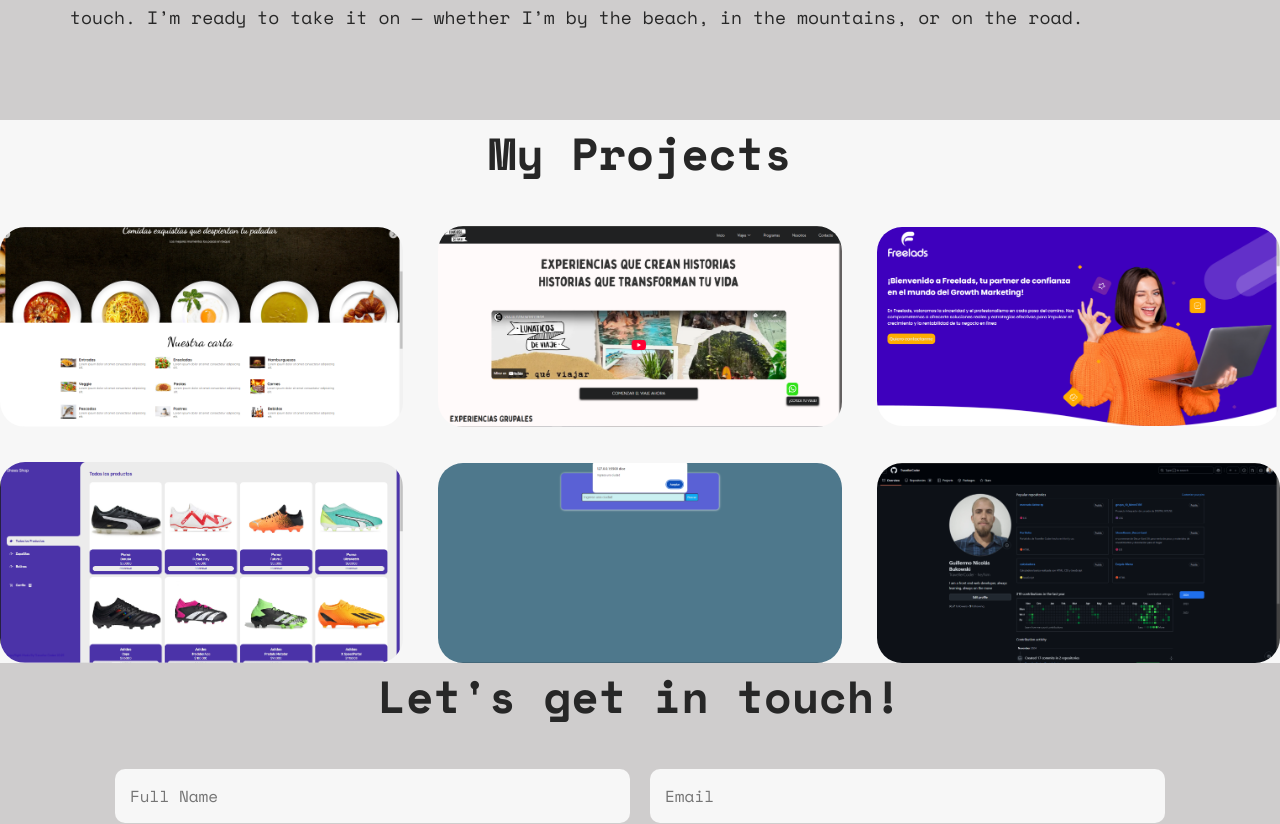
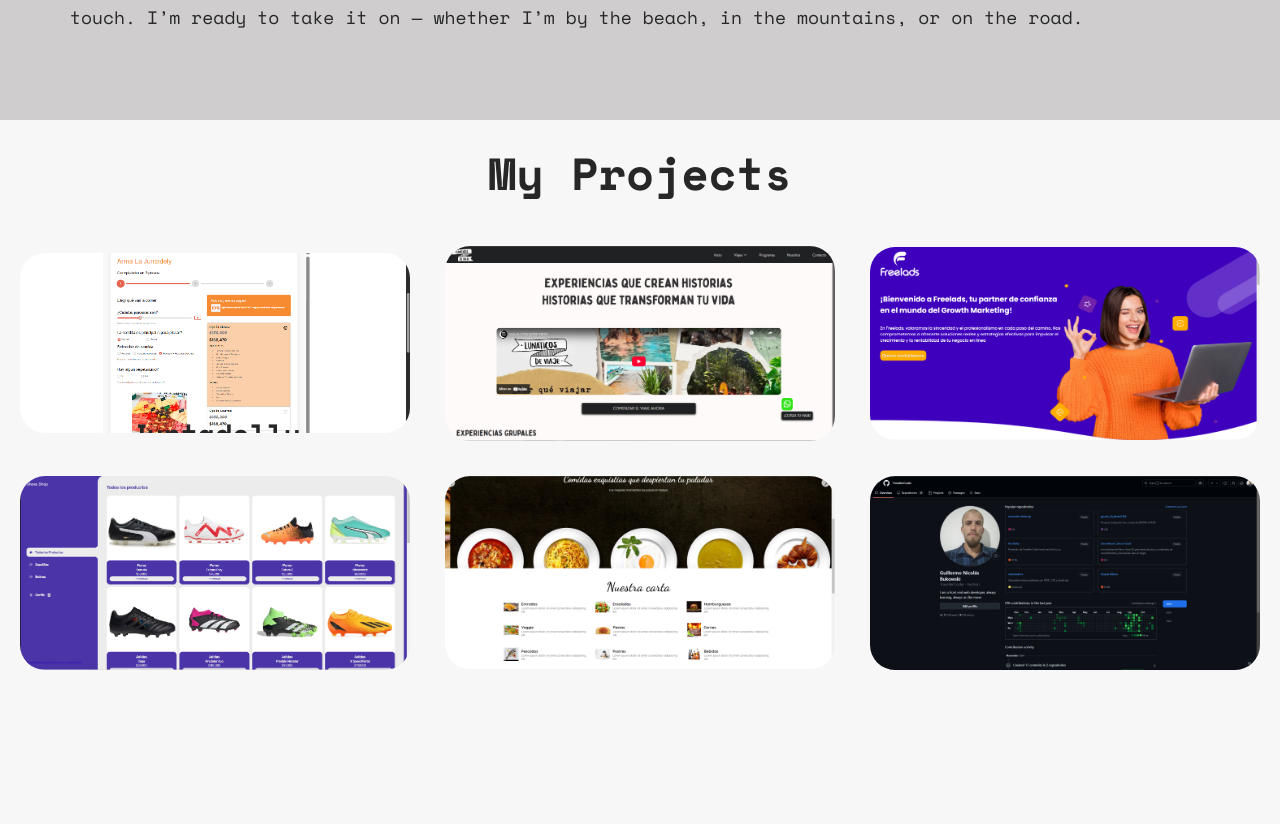
Before and after one commit to TravellerCoder/port-traveller-react, a React (Vite) app: page / in a window 1280 px wide. Shown: the part 1480-2304 px from the top of the page. Built offline with nearby package versions, Linux system fonts and the light colour scheme; a web font is replaced by a local one.

Commit message:
cambio de orden de projectos y adesion de uno

```diff
--- a/src/assets/components/hero/Hero.css
+++ b/src/assets/components/hero/Hero.css
@@ -4,7 +4,7 @@
     align-items: center;
     background: var(--bg-color);
     min-height: 100vh;
-    gap: 20rem;
+    gap: 25rem;
     padding: 2rem;
 }
 
@@ -13,7 +13,6 @@
     font-weight: 700;
     line-height: 1.3;
 }
-
 
 .home-content p {
     font-size: 1.8rem;
--- a/src/assets/components/hero/Hero.jsx
+++ b/src/assets/components/hero/Hero.jsx
@@ -12,7 +12,7 @@ const Hero = () => {
     };
 
   return (
-    <div className='home'>
+    <div className='home' id='home'>
     <div className="home-content">
         <h3 data-section="home"  data-value="home-subtitle">Bienvenido</h3>
         <h1>Traveller Coder</h1>
--- a/src/assets/components/projects/Projects.css
+++ b/src/assets/components/projects/Projects.css
@@ -1,7 +1,14 @@
+.proyectos {
+    padding: 0 2rem;
+    margin-bottom: 10px;
+    height: 100dvh;
+}
+
 .proyectos-title {
     font-size: 4.5rem;
     font-weight: 700;
     margin-bottom: 4rem;
+    padding-top: 20px;
     text-align: center;
 }
 
--- a/src/assets/components/projects/Projects.jsx
+++ b/src/assets/components/projects/Projects.jsx
@@ -7,11 +7,11 @@ const Projects = () => {
 
       <div className="proyectos-container" id="projects-unity">
         <div className="proyectos-box">
-          <img src="/images/exquis-3.png" alt="" className="proyecto-img"/>
+          <img src="/images/Juntadelly.png" alt="" className="proyecto-img"/>
             <div className="proyecto-layer">
-                <h4 data-section="projects-unity" data-value="project-01-title">Exquis</h4>
-                <p data-section="projects-unity" data-value="project-01-description">Modelo de landing page de restaurant, responsive.</p>
-                <a href="https://exquis-menu.onrender.com/" target="_blank" className="proyecto-button" data-section="projects-unity" data-value="project-link-button">Ir al sitio</a>
+                <h4 data-section="projects-unity" data-value="project-01-title">Juntadelly</h4>
+                <p data-section="projects-unity" data-value="project-01-description">Calculadora para app de pedidos de picadas, hecha con JS, sumada a un sitio WordPress</p>
+                <a href="https://juntadely.com.ar/" target="_blank" className="proyecto-button" data-section="projects-unity" data-value="project-link-button">Ir al sitio</a>
             </div>
         </div>
 
@@ -43,11 +43,11 @@ const Projects = () => {
         </div>
 
         <div className="proyectos-box">
-            <img src="/images/Weather 2.png" alt="" className="proyecto-img"/>
+          <img src="/images/exquis-3.png" alt="" className="proyecto-img"/>
             <div className="proyecto-layer">
-                <h4 data-section="projects-unity" data-value="project-05-title">Weather App</h4>
-                <p data-section="projects-unity" data-value="project-05-description">Aplicación de clima, con API de OpenWeatherMap, responsive.</p>
-                <a href="https://weathertravellerapp.netlify.app/" target="_blank" className="proyecto-button" data-section="projects-unity" data-value="project-link-button">Ir al sitio</a>
+                <h4 data-section="projects-unity" data-value="project-05-title">Exquis</h4>
+                <p data-section="projects-unity" data-value="project-05-description">Modelo de landing page de restaurant, responsive.</p>
+                <a href="https://exquis-menu.onrender.com/" target="_blank" className="proyecto-button" data-section="projects-unity" data-value="project-link-button">Ir al sitio</a>
             </div>
         </div>
 
@@ -66,4 +66,6 @@ const Projects = () => {
   )
 }
 
+
+
 export default Projects
--- a/src/assets/context/UseLanguageContext.jsx
+++ b/src/assets/context/UseLanguageContext.jsx
@@ -23,8 +23,8 @@ const translations = {
       "projects-title": "Mis proyectos"
     },
     "projects-unity": {
-      "project-01-title": "Exquis",
-      "project-01-description": "Modelo de landing page de restaurant, responsive.",
+      "project-01-title": "Juntadelly",
+      "project-01-description": "Calculadora para app de pedidos de picadas, hecha con JS, sumada a un sitio WordPress",
       "project-02-title": "Lunaticos de Viaje",
       "project-02-description": "Landing page de empresa de viajes personalizados. Form de contacto, recaptcha y responsive.",
       "project-03-title": "Freelads",
@@ -68,16 +68,16 @@ const translations = {
       "projects-title": "My Projects"
     },
     "projects-unity": {
-      "project-01-title": "Exquis",
-      "project-01-description": "Restaurant landing page model, responsive.",
+      "project-01-title": "Juntadelly",
+      "project-01-description": "Calculator for appetizer ordering app, built with JavaScript and integrated into WordPress",
       "project-02-title": "Lunaticos de Viaje",
       "project-02-description": "Landing page for personalized travel company. Contact form, recaptcha and responsive.",
       "project-03-title": "Freelads",
       "project-03-description": "Landing page for Freelads digital marketing company, with contact form, responsive.",
       "project-04-title": "ShoesShop",
       "project-04-description": "Sneaker E-commerce model, with shopping cart, responsive.",
-      "project-05-title": "Weather App",
-      "project-05-description": "Weather application, with OpenWeatherMap API, responsive.",
+      "project-05-title": "Exquis",
+      "project-05-description": "Restaurant landing page model, responsive.",
       "project-06-title": "GitHub",
       "project-06-description": "Remember you can see the code of all my projects by visiting my GitHub profile.",
       "project-link-button": "Go to site"
```
Also changed, not shown: public/images/Juntadelly.png (added), public/images/Weather 2.png (deleted).
